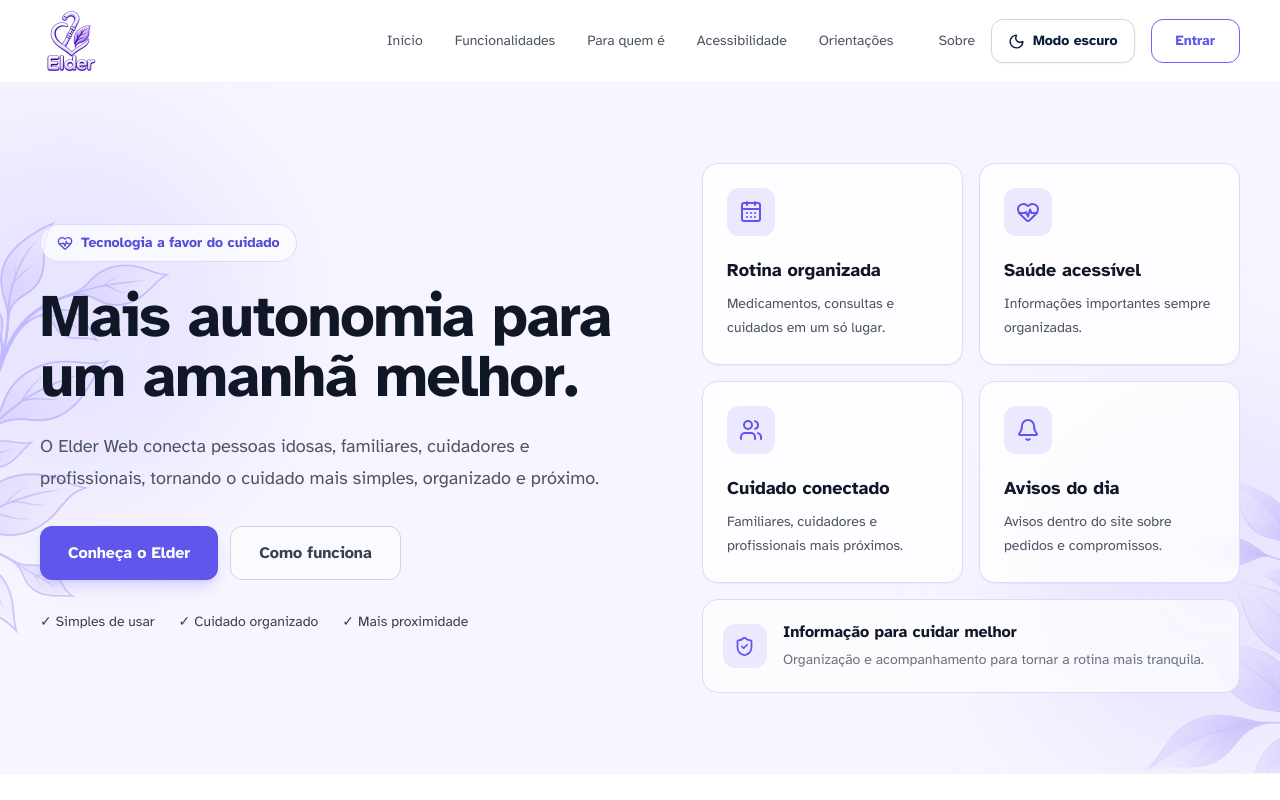
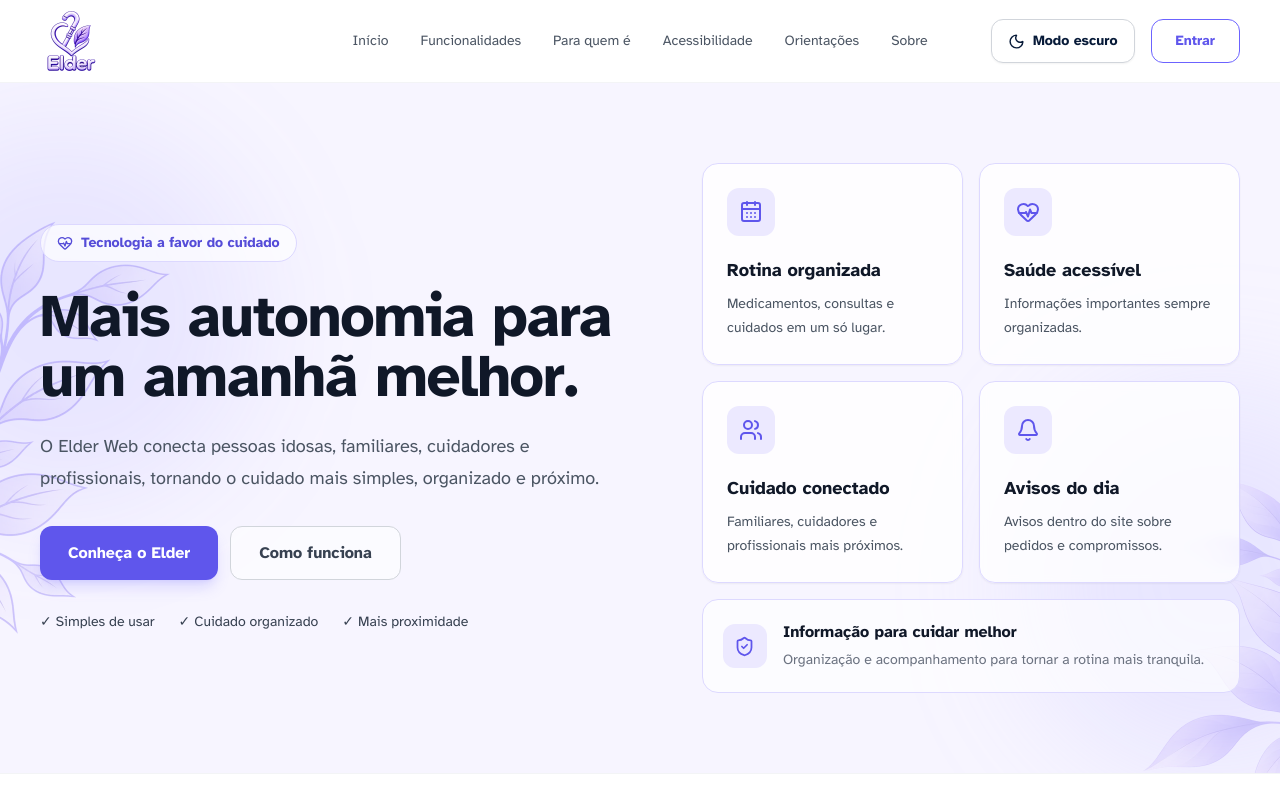
Before and after one commit to MixuriM/Elder_Web, a React (Vite) app in the folder frontend/: page / in a window 1280 px wide. Shown: the top 800 px of the page. Built offline with nearby package versions, Linux system fonts and the light colour scheme; no server answers.

Commit message:
fix(frontend): aproximar o Sobre de Orientações na Navbar da landing

```diff
--- a/frontend/src/components/landing/Navbar.tsx
+++ b/frontend/src/components/landing/Navbar.tsx
@@ -72,6 +72,7 @@ function Navbar({ onEntrar }: NavbarProps) {
 
           px-6
           lg:px-10
+          [html[class*=texto-]_&]:lg:max-xl:px-6
         "
       >
         {/* LOGO */}
@@ -151,22 +152,22 @@ function Navbar({ onEntrar }: NavbarProps) {
           >
             Orientações
           </button>
+
+          {/* 6 - Sobre */}
+          <button
+            type="button"
+            onClick={() => navigate("/sobre-nos")}
+            className={estiloLink}
+          >
+            Sobre
+          </button>
         </div>
 
         {/* CANTO DIREITO */}
-        <div className="flex items-center gap-4">
-          {/* Sobre */}
-          <button
-            type="button"
-            onClick={() => navigate("/sobre-nos")}
-            className={`hidden lg:block [html[class*=texto-]_&]:lg:max-xl:hidden ${estiloLink}`}
-          >
-            Sobre
-          </button>
-
+        <div className="flex items-center gap-4 [html[class*=texto-]_&]:lg:max-xl:gap-2">
           {/* Tema */}
-          {/* De lg a xl só o ícone, para caber ao lado do Sobre; de xl em diante, com rótulo.
-              Com texto grande ou muito grande, o rótulo só a partir de 2xl e o Sobre some entre lg e xl (o Footer cobre). */}
+          {/* De lg a xl só o ícone, para caber ao lado do grupo central; de xl em diante, com rótulo.
+              Com texto grande ou muito grande, o rótulo só a partir de 2xl. */}
           <div className="hidden lg:flex xl:[html:not([class*=texto-])_&]:hidden 2xl:hidden">
             <BotaoTema compacto />
           </div>
```
Also changed, not shown: 2 other files (tests, documents, lock files or other folders).
